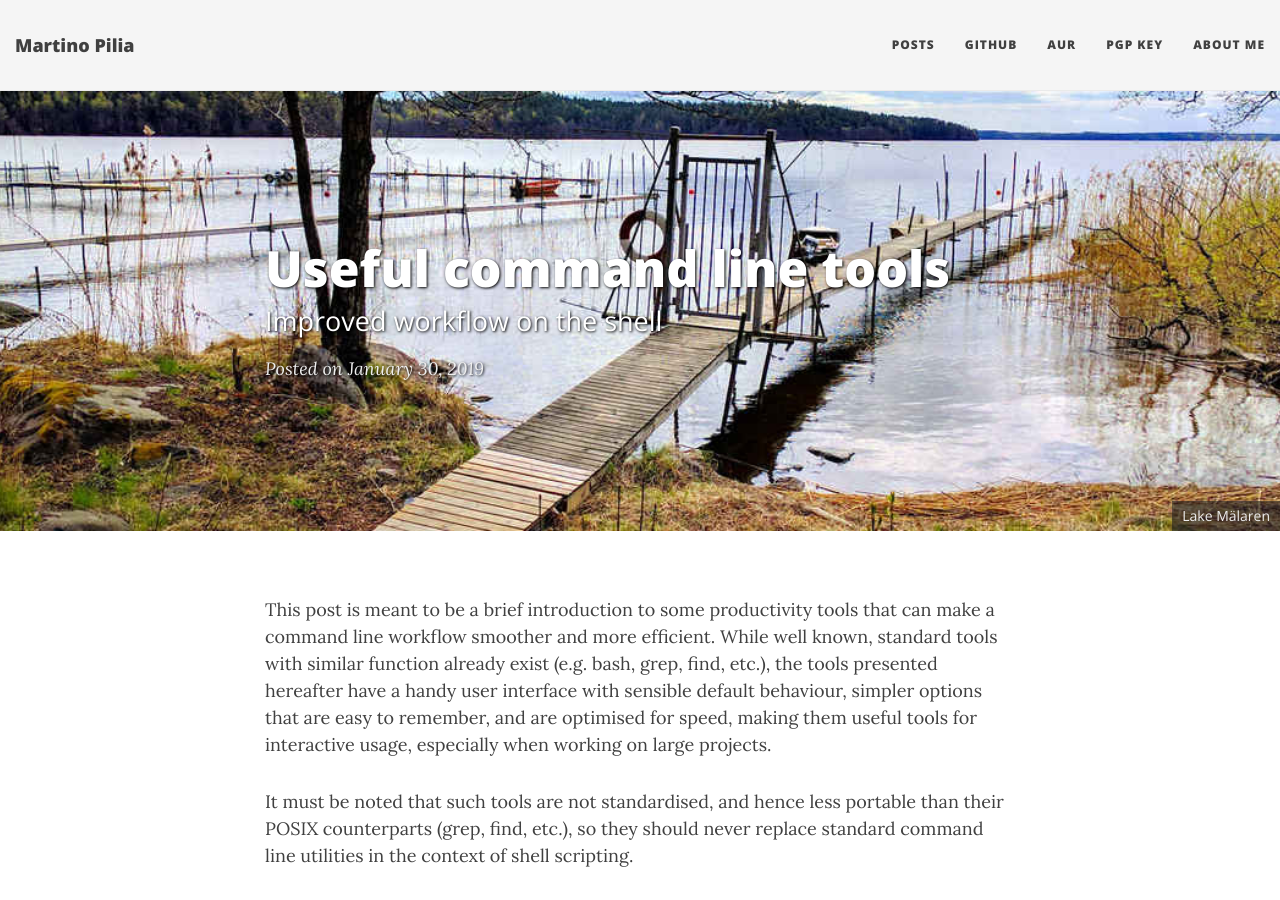
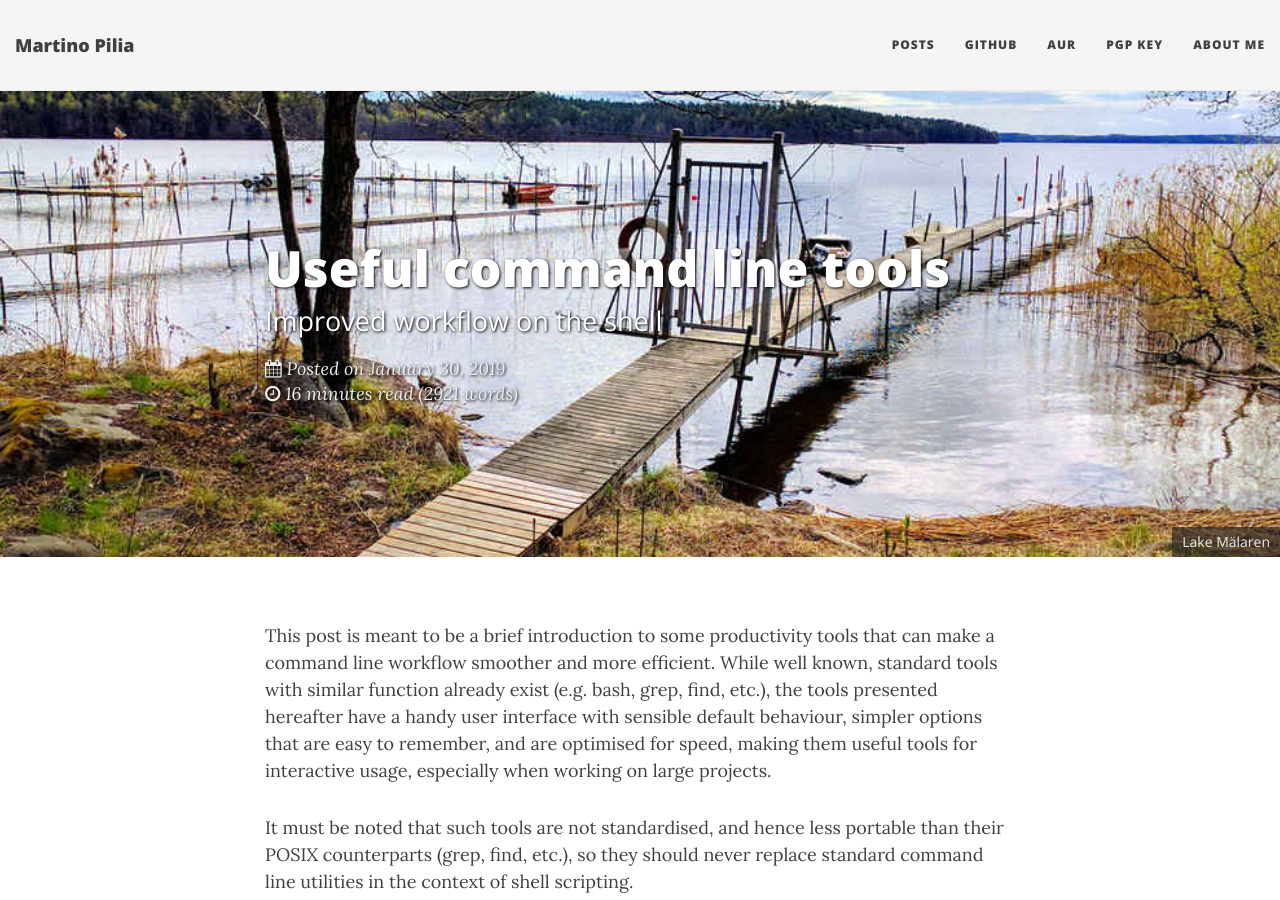
Before and after one commit to m-pilia/m-pilia.github.io, a Jekyll site: the page built from posts/_posts/2019-01-30-command-line-tools.md, in a window 1280 px wide and 900 px high. Built offline with Jekyll 4.4.1, drawn with Linux system fonts in a browser that asks for light colours; nearby versions of some CDN libraries.

Commit message:
Add reading time to post header

```diff
--- a/_includes/header.html
+++ b/_includes/header.html
@@ -36,7 +36,11 @@
 		  {% endif %}
 
 		  {% if include.type == "post" %}
-		  <span class="post-meta">Posted on {{ page.date | date: "%B %-d, %Y" }}</span>
+		  <span class="post-meta">
+              <i class="fa fa-calendar"></i> Posted on {{ page.date | date: "%B %-d, %Y" }}
+              <br/>
+              <i class="fa fa-clock-o"></i> {% include read_time.html %}
+          </span>
 		  {% endif %}
         </div>
       </div>
--- /dev/null
+++ b/_includes/read_time.html
@@ -0,0 +1,8 @@
+<!-- Credits: Carlos Becker (https://carlosbecker.com/posts/jekyll-reading-time-without-plugins) -->
+{% assign words = content | number_of_words %}
+{% if words < 270 %}
+1 minute
+{% else %}
+{{ words | divided_by: 180.0 | round }} minutes
+{% endif %}
+read ({{words}} words)
```
